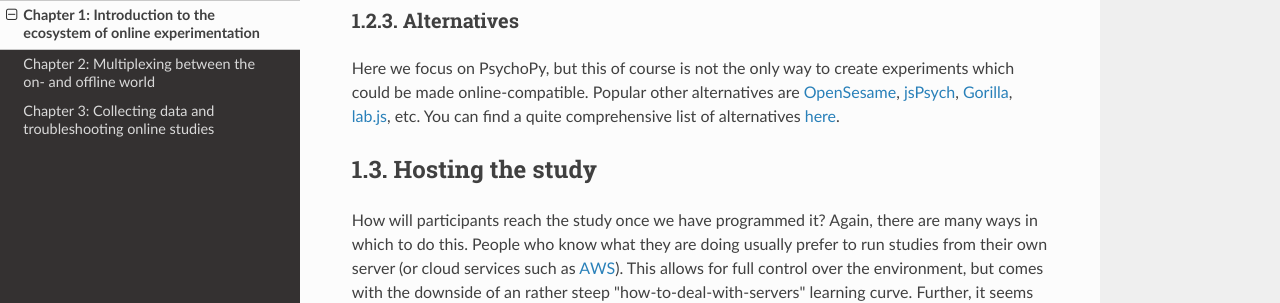
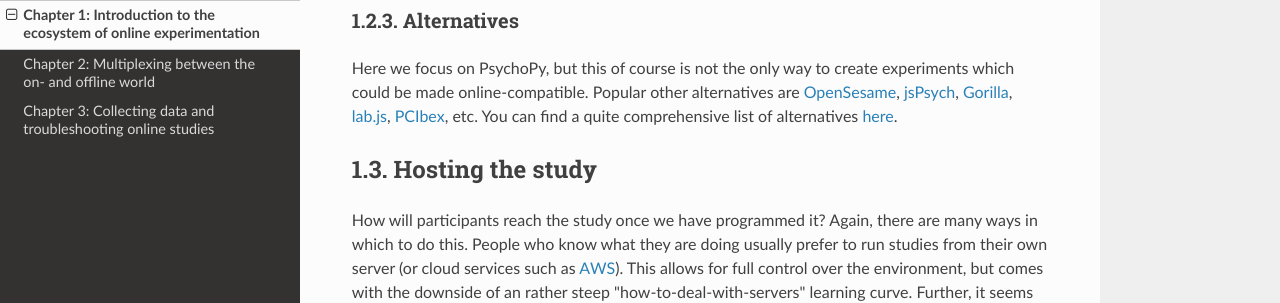
Before and after one commit to onlinews/online_ws, an MkDocs documentation site: the page built from docs/Ch_1_GettingStarted.md, in a window 1280 px wide and 900 px high, scrolled down 3111 px. Shown: the part 151-454 px from the top of the window. Built offline with MkDocs 1.6.1, drawn with Linux system fonts in a browser that asks for light colours; nearby versions of some CDN libraries.

Commit message:
add pcibex

```diff
--- a/docs/Ch_1_GettingStarted.md
+++ b/docs/Ch_1_GettingStarted.md
@@ -30,7 +30,7 @@ In case you aim at following the subsequent chapters, please [download AND insta
 A great way to get your feet wet, is to complete this [15min video tutorial](https://www.youtube.com/watch?v=VV6qhuQgsiI). Please build the Stroop task presented in this video. We will use this task in the next chapter.
 
 ### 1.2.3. Alternatives
-Here we focus on PsychoPy, but this of course is not the only way to create experiments which could be made online-compatible. Popular other alternatives are [OpenSesame](https://osdoc.cogsci.nl/3.2/manual/osweb/), [jsPsych](https://www.jspsych.org/tutorials/hello-world/), [Gorilla](https://gorilla.sc/), [lab.js](https://labjs.readthedocs.io/en/latest/), etc. You can find a quite comprehensive list of alternatives [here](https://online-ws.readthedocs.io/en/latest/#a-short-introductory-read).
+Here we focus on PsychoPy, but this of course is not the only way to create experiments which could be made online-compatible. Popular other alternatives are [OpenSesame](https://osdoc.cogsci.nl/3.2/manual/osweb/), [jsPsych](https://www.jspsych.org/tutorials/hello-world/), [Gorilla](https://gorilla.sc/), [lab.js](https://labjs.readthedocs.io/en/latest/), [PCIbex](https://www.pcibex.net/documentation/), etc. You can find a quite comprehensive list of alternatives [here](https://online-ws.readthedocs.io/en/latest/#a-short-introductory-read).
 
 ## 1.3. Hosting the study
 How will participants reach the study once we have programmed it? Again, there are many ways in which to do this. People who know what they are doing usually prefer to run studies from their own server (or cloud services such as [AWS](https://aws.amazon.com/)). This allows for full control over the environment, but comes with the downside of an rather steep "how-to-deal-with-servers" learning curve. Further, it seems that it is not a very sustainable way of enabling many people to run studies online - usually people who set these servers up leave after a few years and their product becomes outdated and is simply not used anymore.
```
